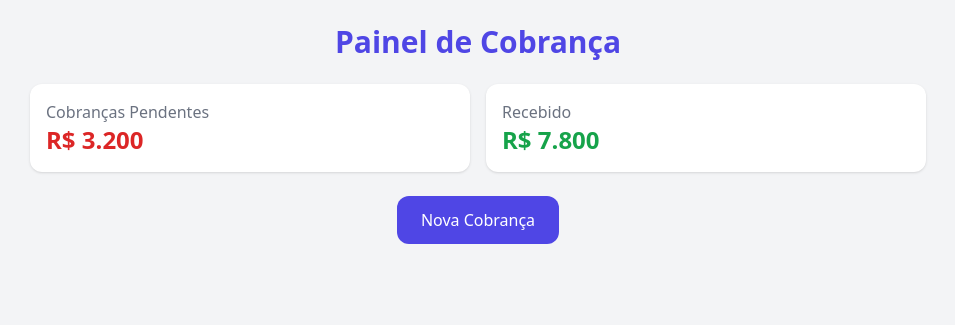
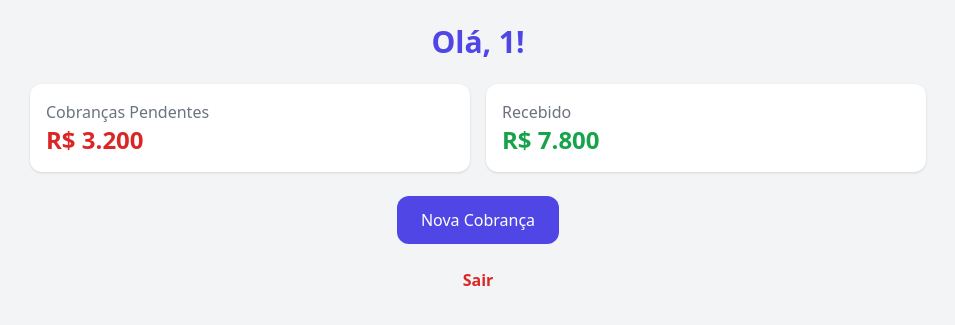
Before and after one commit to guandrade97/sistema-cobranca04, a Flask app: page / in a window 1280 px wide. Shown: the top 325 px of the page, without its empty margins (162-1117 px from the left). Run offline with Flask 3, Linux system fonts and the light colour scheme; the visitor is signed in with stand-in values (Sample User, id 1); some libraries are stand-ins or nearby versions.

Commit message:
Update dashboard.html

```diff
--- a/templates/dashboard.html
+++ b/templates/dashboard.html
@@ -7,7 +7,9 @@
 </head>
 <body class="bg-gray-100 p-6">
   <div class="max-w-4xl mx-auto">
-    <h1 class="text-3xl font-bold mb-6 text-center text-indigo-600">Painel de Cobrança</h1>
+    <h1 class="text-3xl font-bold mb-6 text-center text-indigo-600">
+      Olá, {{ usuario }}!
+    </h1>
 
     <div class="grid grid-cols-2 gap-4 mb-6">
       <div class="bg-white p-4 shadow rounded-xl">
@@ -20,11 +22,15 @@
       </div>
     </div>
 
-    <div class="flex justify-center">
+    <div class="flex justify-center mb-6">
       <a href="/nova_cobranca" class="bg-indigo-600 text-white px-6 py-3 rounded-xl hover:bg-indigo-700 transition">
         Nova Cobrança
       </a>
     </div>
+
+    <div class="text-center">
+      <a href="/logout" class="text-red-600 hover:underline font-semibold">Sair</a>
+    </div>
   </div>
 </body>
 </html>
```
